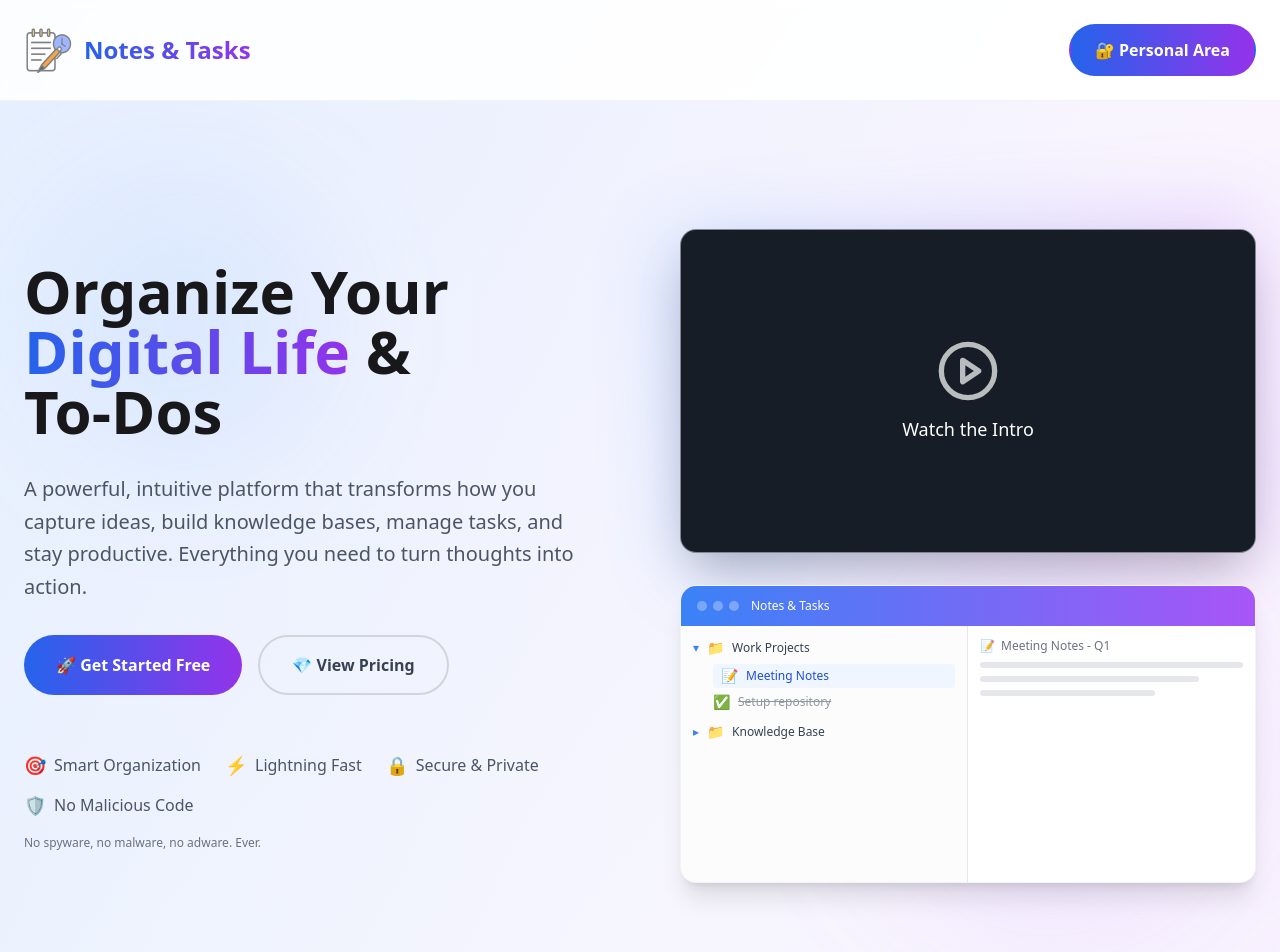
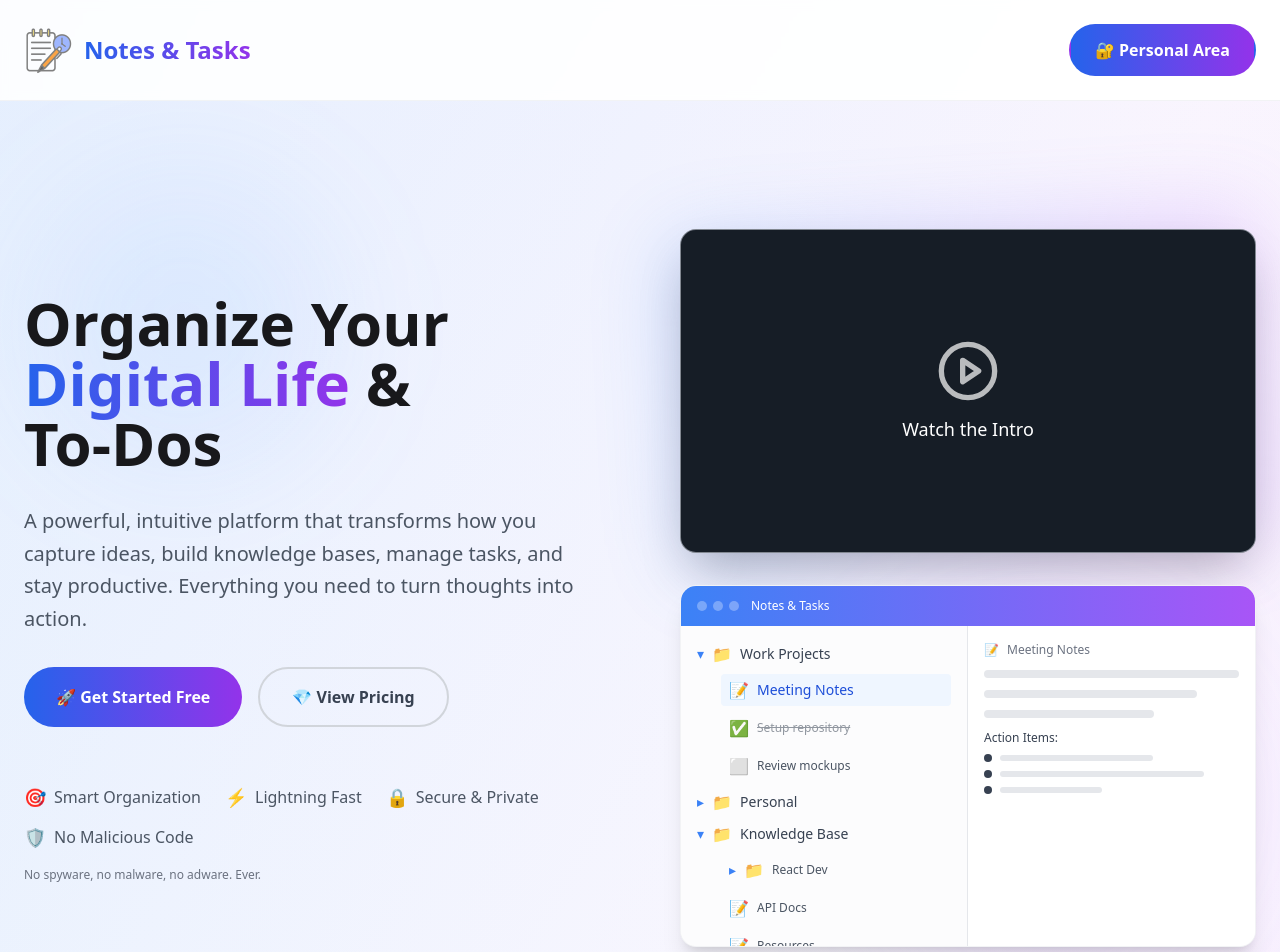
Before and after one commit to dushkin/My-Notes-and-Tasks, a React (Vite) app: page / in a window 1280 px wide. Shown: the top 952 px of the page. Built offline with nearby package versions, Linux system fonts and the light colour scheme.

Commit message:
Updated landing page

```diff
--- a/package.json
+++ b/package.json
@@ -1,7 +1,7 @@
 {
   "type": "module",
   "name": "my-notes-and-tasks-modern",
-  "version": "6.1.0",
+  "version": "6.1.1",
   "commitMessage": "Updated landing page",
   "private": true,
   "license": "Licensed CC BY-ND 4.0. No derivatives allowed.",
--- a/src/components/LandingPage.jsx
+++ b/src/components/LandingPage.jsx
@@ -133,7 +133,6 @@ export default function LandingPage({ onLogin, onSignup, currentUser }) {
                 </motion.div>
               </div>
 
-              {/* === UPDATED: Video Placeholder + Image === */}
               <motion.div
                 className="lg:w-1/2 flex flex-col gap-8"
                 initial={{ opacity: 0, scale: 0.8 }}
@@ -163,40 +162,98 @@ export default function LandingPage({ onLogin, onSignup, currentUser }) {
                       </div>
                       <div className="ml-3 text-white text-xs font-medium">Notes & Tasks</div>
                     </div>
-                    <div className="flex h-64">
-                      <div className="w-1/2 p-3 bg-gray-50/50 border-r border-gray-200">
-                        <div className="space-y-1.5 text-xs">
+                    <div className="flex h-80">
+                      {/* Left panel - Tree structure */}
+                      <div className="w-1/2 p-4 bg-gray-50/50 border-r border-gray-200">
+                        <div className="space-y-2 text-sm">
+                          {/* Work Projects folder */}
                           <div className="flex items-center space-x-2 text-gray-700">
                             <span className="text-blue-500">▾</span>
-                               <span className="text-sm">📁</span>
+                            <span className="text-base">📁</span>
                             <span className="font-medium">Work Projects</span>
                           </div>
-                           <div className="ml-5 space-y-1">
-                              <div className="flex items-center space-x-2 text-gray-600 bg-blue-50 px-2 py-0.5 rounded">
-                                 <span className="text-sm">📝</span>
+
+                          {/* Nested items under Work Projects */}
+                          <div className="ml-6 space-y-1.5">
+                            {/* Meeting Notes (Selected) */}
+                            <div className="flex items-center space-x-2 text-gray-600 bg-blue-50 px-2 py-1 rounded">
+                              <span className="text-base">📝</span>
                               <span className="text-blue-700 font-medium">Meeting Notes</span>
                             </div>
-                              <div className="flex items-center space-x-2 text-gray-600">
-                                 <span className="text-sm">✅</span>
-                                 <span className="line-through opacity-60">Setup repository</span>
+                            {/* Task Item 1 (Completed) */}
+                            <div className="flex items-center space-x-2 text-gray-600 px-2 py-1">
+                              <span className="text-base">✅</span>
+                              <span className="line-through opacity-60 text-xs">Setup repository</span>
+                            </div>
+                            {/* Task Item 2 */}
+                            <div className="flex items-center space-x-2 text-gray-600 px-2 py-1">
+                              <span className="text-base">⬜️</span>
+                              <span className="text-xs">Review mockups</span>
                             </div>
                           </div>
-                           <div className="flex items-center space-x-2 text-gray-700 pt-1">
+
+                          {/* Personal folder */}
+                          <div className="flex items-center space-x-2 text-gray-700 mt-3">
                             <span className="text-blue-500">▸</span>
-                               <span className="text-sm">📁</span>
+                            <span className="text-base">📁</span>
+                            <span className="font-medium">Personal</span>
+                          </div>
+
+                          {/* Knowledge Base folder */}
+                          <div className="flex items-center space-x-2 text-gray-700">
+                            <span className="text-blue-500">▾</span>
+                            <span className="text-base">📁</span>
                             <span className="font-medium">Knowledge Base</span>
+                          </div>
+
+                          {/* Nested items under Knowledge Base */}
+                          <div className="ml-6 space-y-1.5">
+                            <div className="flex items-center space-x-2 text-gray-600 px-2 py-1">
+                              <span className="text-blue-500">▸</span>
+                              <span className="text-base">📁</span>
+                              <span className="text-xs">React Dev</span>
+                            </div>
+                            <div className="flex items-center space-x-2 text-gray-600 px-2 py-1">
+                              <span className="text-base">📝</span>
+                              <span className="text-xs">API Docs</span>
+                            </div>
+                            <div className="flex items-center space-x-2 text-gray-600 px-2 py-1">
+                              <span className="text-base">📝</span>
+                              <span className="text-xs">Resources</span>
                             </div>
                           </div>
                         </div>
-                      <div className="w-1/2 p-3 bg-white">
-                         <div className="text-xs text-gray-500 mb-2 flex items-center space-x-1.5">
+                      </div>
+
+                      {/* Right panel - Content preview */}
+                      <div className="w-1/2 p-4 bg-white">
+                        <div className="h-full">
+                          <div className="text-xs text-gray-500 mb-3 flex items-center space-x-2">
                             <span>📝</span>
-                            <span>Meeting Notes - Q1</span>
+                            <span>Meeting Notes</span>
                           </div>
-                         <div className="space-y-2">
-                           <div className="h-1.5 bg-gray-200 rounded w-full"></div>
-                           <div className="h-1.5 bg-gray-200 rounded w-5/6"></div>
-                           <div className="h-1.5 bg-gray-200 rounded w-4/6"></div>
+                          <div className="space-y-3">
+                            <div className="h-2 bg-gray-200 rounded w-full"></div>
+                            <div className="h-2 bg-gray-200 rounded w-5/6"></div>
+                            <div className="h-2 bg-gray-200 rounded w-4/6"></div>
+
+                            {/* === THIS IS THE MODIFIED SECTION === */}
+                            <div className="mt-4 space-y-2">
+                              <div className="text-xs font-medium text-gray-700 mb-2">Action Items:</div>
+                              <div className="flex items-center space-x-2">
+                                <div className="w-2 h-2 bg-gray-700 rounded-full"></div>
+                                <div className="h-1.5 bg-gray-200 rounded w-3/5"></div>
+                              </div>
+                              <div className="flex items-center space-x-2">
+                                <div className="w-2 h-2 bg-gray-700 rounded-full"></div>
+                                <div className="h-1.5 bg-gray-200 rounded w-4/5"></div>
+                              </div>
+                              <div className="flex items-center space-x-2">
+                                <div className="w-2 h-2 bg-gray-700 rounded-full"></div>
+                                <div className="h-1.5 bg-gray-200 rounded w-2/5"></div>
+                              </div>
+                            </div>
+                          </div>
                         </div>
                       </div>
                     </div>
```
Lines whose indentation alone changed are shown as unchanged.
